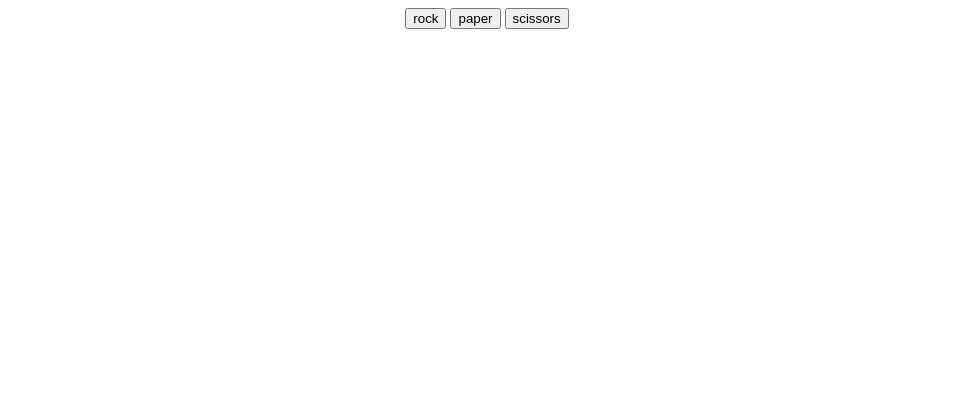
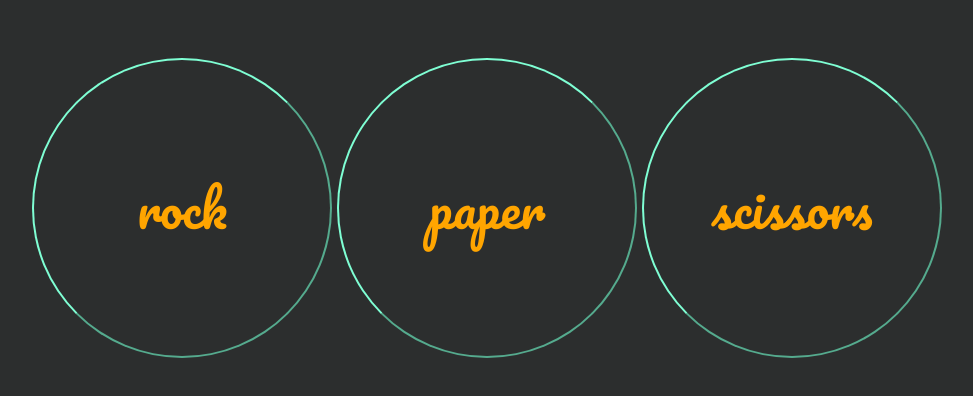
Before and after one commit to Griger/RockPaperScissors, a plain HTML site: page index.html in a window 1280 px wide. Shown: the whole page, without its empty margins (153-1126 px from the left). Drawn offline with Linux system fonts and the light colour scheme.

Commit message:
Some graphic modification.

```diff
--- a/index.html
+++ b/index.html
@@ -5,6 +5,7 @@
   <meta name="charset" content="UTF-8">
   <title>Rock Paper Scissors</title>
   <link rel="stylesheet" type="text/css" href="style.css">
+  <link href="https://fonts.googleapis.com/css?family=Pacifico" rel="stylesheet">
 </header>
 
 <body>
--- a/main.js
+++ b/main.js
@@ -33,7 +33,7 @@ function playRound(playerSelection, computerSelection) {
     results.textContent = gameResult;
 
     if(playerScore < 5 && computerScore < 5)
-        results.textContent += " Player: " + playerScore + "Computer: " + computerScore;
+        results.textContent += " Player: " + playerScore + " Computer: " + computerScore;
     else if(playerScore >= 5)
         results.textContent = "You win!";
     else
--- a/style.css
+++ b/style.css
@@ -1,7 +1,33 @@
+body{
+    font-family: 'Butterfly Kids', cursive;
+    background: rgb(44, 46, 46);
+}
+
+button{
+    margin-top: 50px;
+    font-family: 'Pacifico', cursive;
+    background: none;
+    color: orange;
+    height: 300px;
+    width: 300px;
+    border-radius: 50%;
+    border-color: aquamarine;
+    font-size: 50px;
+}
+
+button:hover{
+    background: aquamarine;
+    color: rgb(44, 46, 46);
+}
+
 .container{
     text-align: center;
 }
 
 #results{
+    margin-top: 100px;
     text-align: center;
+    color: white;
+    font-size: 50px;
+    font-family: 'Courier New', Courier, monospace;
 }
```
